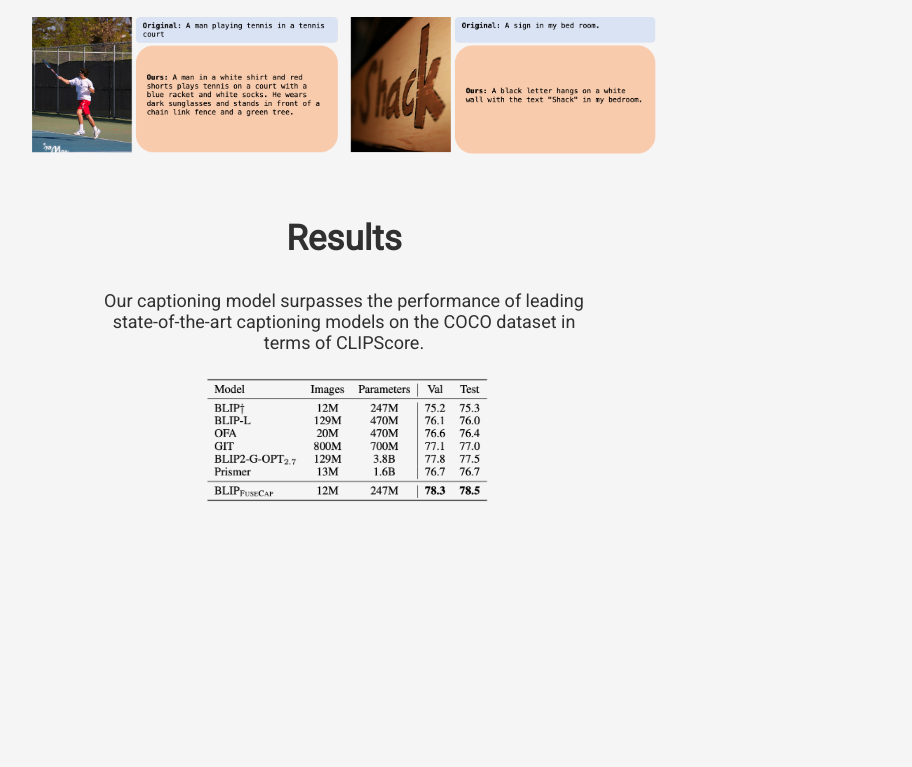
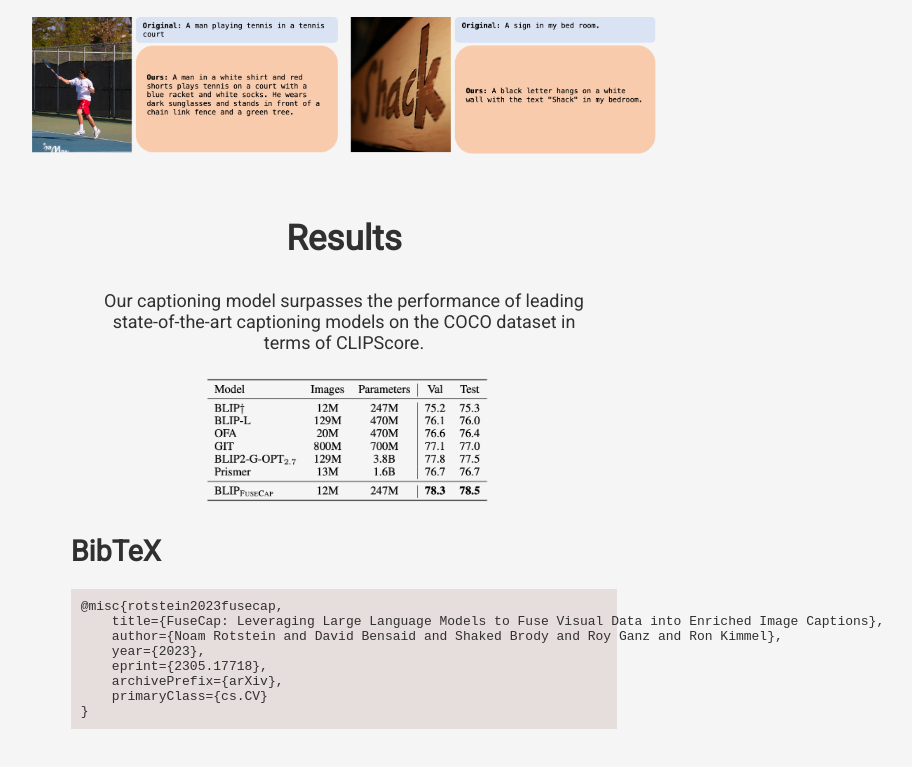
Before and after one commit to RotsteinNoam/FuseCap, a plain HTML site: page index.html in a window 1280 px wide. Shown: the part 3159-3926 px from the top of the page, without its empty margins (296-1208 px from the left). Before the commit the page ends 3885 px from the top, so only its background shows below. Drawn offline with Linux system fonts and the light colour scheme.

Commit message:
added bibtex

```diff
--- a/index.html
+++ b/index.html
@@ -177,7 +177,7 @@
     <br>
     <br>
     <div class="image-container">
-      <a href="your-link-goes-here">
+      <a href="https://arxiv.org/abs/2305.17718">
         <div class="image-item">
           <img src="buttons/paper.jpg" alt="Paper">
           <p class="image-title">Paper</p>
@@ -278,6 +278,17 @@
   <p>Our captioning model surpasses the performance of leading state-of-the-art captioning models on the COCO dataset in terms of CLIPScore.</p>
   <img class="table-image" src="table.png" alt="Results Image">
 </div>
+<div style="width: 55%; margin: 0 auto; text-align: left;">
+  <h3 style="font-size: 1.8em;">BibTeX</h3>
+  <pre style="background-color: #e6dddd; padding: 10px;"><code>@misc{rotstein2023fusecap,
+    title={FuseCap: Leveraging Large Language Models to Fuse Visual Data into Enriched Image Captions},
+    author={Noam Rotstein and David Bensaid and Shaked Brody and Roy Ganz and Ron Kimmel},
+    year={2023},
+    eprint={2305.17718},
+    archivePrefix={arXiv},
+    primaryClass={cs.CV}
+}</code></pre>
+</div>
 <br><br><br><br><br><br><br><br>
 </div>
 </body>
```
